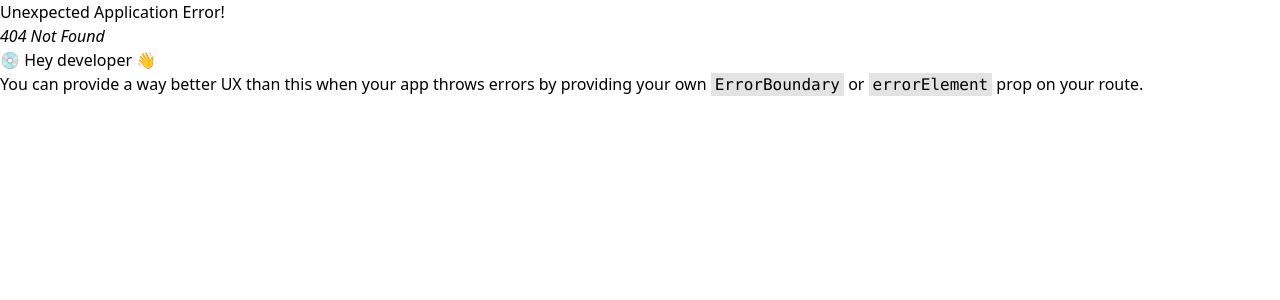
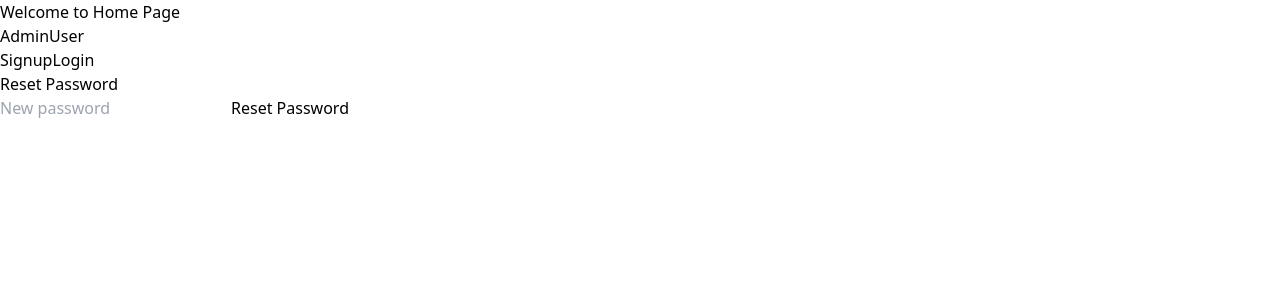
Before and after one commit to rahulnexus2/Ecommerce-AdminPannel, a React (Vite) app in the folder client/: page /admin/resetpassword in a window 1280 px wide. Before the commit this address had no page. Shown: the top 300 px of the page. Built offline with nearby package versions, Linux system fonts and the light colour scheme.

Commit message:
implemented frogot-password and reset-password  functionality in client side

```diff
--- /dev/null
+++ b/client/src/pages/ForgotPassword.jsx
@@ -0,0 +1,50 @@
+import axios from 'axios'
+import React from 'react'
+import { useState } from 'react'
+import { useForm, useFormState } from 'react-hook-form'
+
+const ForgotPassword = () => {
+ const { register, handleSubmit,formState:{errors} } = useForm();
+  const [message, setMessage] = useState("");
+  const [error, setError] = useState("");
+
+  const onSubmit = async (data) => {
+    try {
+      console.log(data);
+      const res = await axios.post(
+        "http://localhost:8000/api/v1/auth/forgot-password",
+        data
+      );
+
+
+
+      setMessage(res.data.message);
+      setError("");
+    } catch (err) {
+      setError(err.response?.data?.message );
+      setMessage("");
+    }
+  };
+
+  return (
+    <div>
+      <form onSubmit={handleSubmit(onSubmit)}>
+        <h1>forgot password</h1>
+        <input placeholder='enter email ' {...register("email",{required:"email is required"})} />
+       {errors.email&&<p className='text-red-600 text-center'>{errors.email.message}</p>}
+
+
+
+
+    <input className=" bg-blue-600 text-white py-2 rounded hover:bg-blue-700 transition"
+     type="submit" value="Submit Form"/>
+      </form>
+      {message && <p className='text-green-600'>{message}</p>}
+      {error && <p className='text-red-600'>{error}</p>}
+
+
+    </div>
+  )
+}
+
+export default ForgotPassword
--- a/client/src/pages/LoginPage.jsx
+++ b/client/src/pages/LoginPage.jsx
@@ -1,7 +1,8 @@
 import axios from 'axios';
 import React, { useState } from 'react'
 import {useForm} from 'react-hook-form'
-import { useLocation } from 'react-router-dom';
+import { useLocation,NavLink } from 'react-router-dom';
+
 
 
 const LoginPage = () => {
@@ -35,7 +36,6 @@ const LoginPage = () => {
       reset();
 
 
-
     }catch(error){
 
         setresMsg(error?.response?.data?.message)
@@ -60,13 +60,19 @@ const LoginPage = () => {
         value: /^[A-Z0-9._%+-]+@[A-Z0-9.-]+\.[A-Z]{2,}$/i,
         message: 'Invalid email address format'
      }})} placeholder='enter email'/>
+      {errors.email&& <p>{errors.email.message}</p>}
 
 
 
      <input type='password' className="w-full border border-gray-300 p-2 rounded focus:ring-2 focus:ring-blue-500 outline-none"
-      {...register("password",{required:"password is required",minLength:{
-        value:6,message:"password must be of 6 characters"
-     }} )} placeholder='enter password' />
+      {...register("password",{required:"password is required"} )} placeholder='enter password' />
+      {errors.password&& <p>{errors.password.message}</p>}
+     {isAdmin && <p className='text-blue-600 underline'>{<NavLink to="/admin/forgotpassword">forgot password</NavLink>}</p>}
+     {isUser && <p className='text-blue-600 underline'>{<NavLink to="/user/forgotpassword">forgot password</NavLink>}</p>}
+
+     {isAdmin && <p className='text-red-600 underline'>{<NavLink to="/admin/resetpassword">reset password</NavLink>}</p>}
+     {isUser && <p className='text-red-600 underline'>{<NavLink to="/user/resetpassword">reset password</NavLink>}</p>}
+
      {resMsg&&<p className='text-red-600 text-center'>{resMsg}</p>}
      <input className="w-full bg-blue-600 text-white py-2 rounded hover:bg-blue-700 transition"
      type="submit" value="Submit Form"/>
--- /dev/null
+++ b/client/src/pages/ResetPassword.jsx
@@ -0,0 +1,53 @@
+import { useForm } from "react-hook-form";
+import axios from "axios";
+import { useParams, useNavigate } from "react-router-dom";
+import { useState } from "react";
+
+const ResetPassword = () => {
+  const { token } = useParams();
+  const navigate = useNavigate();
+  const { register, handleSubmit } = useForm();
+
+  const [message, setMessage] = useState("");
+  const [error, setError] = useState("");
+
+  const onSubmit = async (data) => {
+    try {
+      const res = await axios.post(
+        `http://localhost:8000/api/v1/auth/reset-password/${token}`,
+        data
+      );
+
+      setMessage(res.data.message);
+      setError("");
+
+      // redirect to login after success
+      setTimeout(() => navigate("/login"), 2000);
+    } catch (err) {
+      setError(err.response?.data?.message || "Invalid or expired link");
+      setMessage("");
+    }
+  };
+
+  return (
+    <div>
+      <h2>Reset Password</h2>
+
+      <form onSubmit={handleSubmit(onSubmit)}>
+        <input
+          type="password"
+          placeholder="New password"
+          {...register("password", { required: true, minLength: 6 })}
+        />
+
+        <button type="submit">Reset Password</button>
+      </form>
+
+      {message && <p className=" text-green-600" >{message}</p>}
+      {error && <p className="text-red-600">{error}</p>}
+
+    </div>
+  );
+};
+
+export default ResetPassword;
```
Also changed, not shown: client/src/routes/AppRoute.jsx (+13 -0 lines), client/src/pages/AdminDashBoard.jsx (added).
